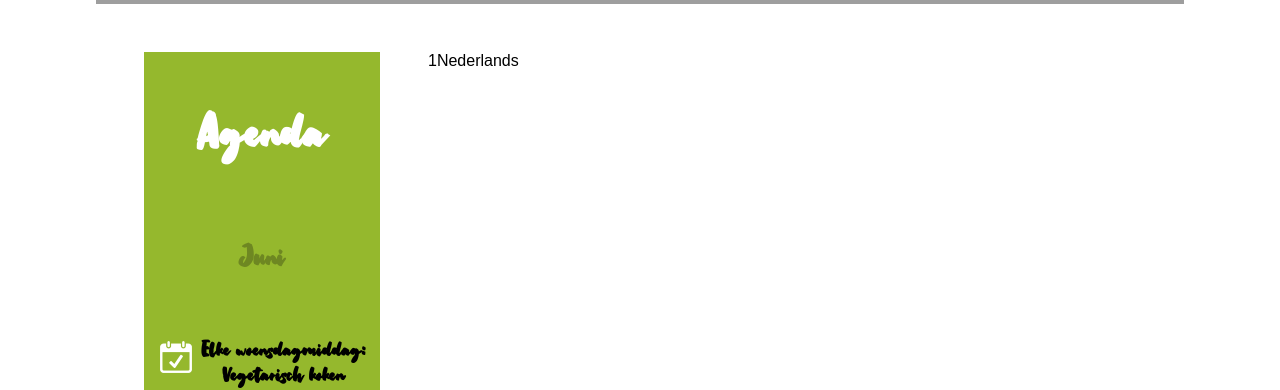
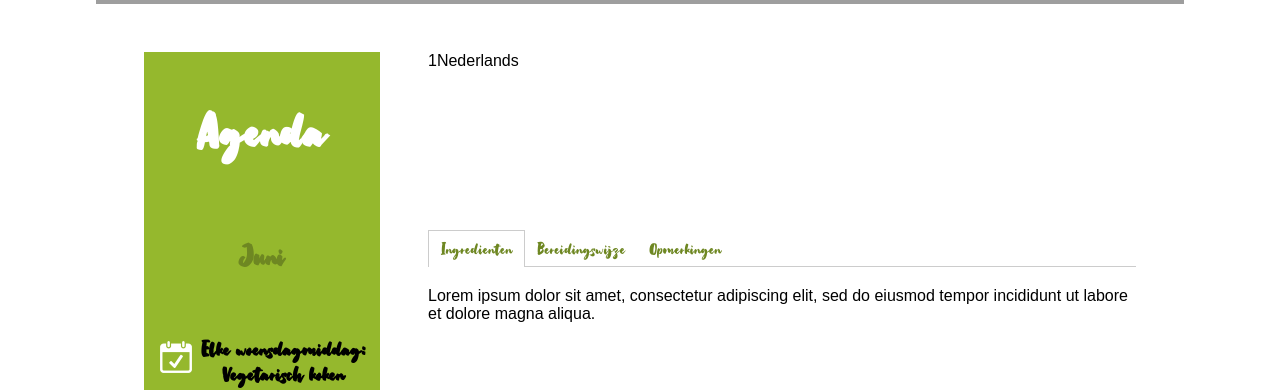
Before and after one commit to lydiavangammeren/vurrukkulluk, a React (Create React App) app: page /details/1 in a window 1280 px wide. Shown: the part 375-765 px from the top of the page. Built offline with nearby package versions, Linux system fonts and the light colour scheme; grey boxes are pictures that could not be loaded.

Commit message:
Wrapper Component three tabs #9 added Tabs and Tab component

```diff
--- a/src/App.css
+++ b/src/App.css
@@ -81,3 +81,26 @@ section{
   align-items: stretch;
   margin: 3em;
 }
+
+/* Tabs  */
+
+.tab-list {
+  color: var(--darker-green);
+  font-family: var(--heading);
+  font-size: 20px;
+  border-bottom: 1px solid #ccc;
+  padding-left: 0;
+}
+
+.tab-list-item {
+  display: inline-block;
+  list-style: none;
+  margin-bottom: -1px;
+  padding: 0.5rem 0.75rem;
+}
+
+.tab-list-active {
+  background-color: white;
+  border: solid #ccc;
+  border-width: 1px 1px 0 1px;
+}
--- a/src/components/DetailContent.jsx
+++ b/src/components/DetailContent.jsx
@@ -1,54 +1,55 @@
-import React from 'react'
-import Details from './Details'
-import '../css/DetailContent.css'
-import { useParams } from 'react-router-dom';
-
+import React from "react";
+import Details from "./Details";
+import "../css/DetailContent.css";
+import { useParams } from "react-router-dom";
+import TabWrapper from "./TabWrapper";
 
 const DetailContent = () => {
   const { id } = useParams();
   const recipes = [
     {
-      "id": "1",
-      "title": "Eggs & Veggies",
-      "image": "EggsAndVeggies.jpg",
-      "kitchen": "Nederlands",
-      "type": "Vegatarisch"
+      id: "1",
+      title: "Eggs & Veggies",
+      image: "EggsAndVeggies.jpg",
+      kitchen: "Nederlands",
+      type: "Vegatarisch",
     },
     {
-      "id":"2",
-      "title": "Vegan Burger",
-      "image": "VeganBurger.jpg",
-      "kitchen": "Amerikaans",
-      "type": "Vegan"
+      id: "2",
+      title: "Vegan Burger",
+      image: "VeganBurger.jpg",
+      kitchen: "Amerikaans",
+      type: "Vegan",
     },
     {
-      "id":"3",
-      "title": "Sushi Rolls",
-      "image": "SushiRolls.jpg",
-      "kitchen": "Japans",
-      "type": "Vis"
+      id: "3",
+      title: "Sushi Rolls",
+      image: "SushiRolls.jpg",
+      kitchen: "Japans",
+      type: "Vis",
     },
     {
-      "id":"4",
-      "title": "Pizza Green",
-      "image": "PizzaGreen.jpg",
-      "kitchen": "Italiaans",
-      "type": "Vlees"
-    }];
+      id: "4",
+      title: "Pizza Green",
+      image: "PizzaGreen.jpg",
+      kitchen: "Italiaans",
+      type: "Vlees",
+    },
+  ];
 
-    const recipe = recipes.find(x => x.id === id);
+  const recipe = recipes.find((x) => x.id === id);
   return (
-    <div className='DetailContent'>
-      <div className='detailTop'>
+    <div className="DetailContent">
+      <div className="detailTop">
         {id}
         {recipe.kitchen}
         {/* <Details  /> */}
       </div>
-      <div className='detailBottom'>
-
+      <div className="detailBottom">
+        <TabWrapper />
       </div>
     </div>
-  )
-}
+  );
+};
 
-export default DetailContent
+export default DetailContent;
--- /dev/null
+++ b/src/components/Tab.jsx
@@ -0,0 +1,42 @@
+import React, { Component } from 'react';
+import PropTypes from 'prop-types';
+
+class Tab extends Component {
+    static propTypes = {
+      activeTab: PropTypes.string.isRequired,
+      label: PropTypes.string.isRequired,
+      onClick: PropTypes.func.isRequired,
+    };
+
+    onClick = () => {
+      const { label, onClick } = this.props;
+      onClick(label);
+    }
+
+    render() {
+      const {
+        onClick,
+        props: {
+          activeTab,
+          label,
+        },
+      } = this;
+
+      let className = 'tab-list-item';
+
+      if (activeTab === label) {
+        className += ' tab-list-active';
+      }
+
+      return (
+        <li
+          className={className}
+          onClick={onClick}
+        >
+          {label}
+        </li>
+      );
+    }
+  }
+
+  export default Tab;
--- a/src/components/TabWrapper.jsx
+++ b/src/components/TabWrapper.jsx
@@ -1,8 +1,27 @@
 // Wrapper component for tabs
-import React from 'react';
+import React from "react";
+import Tabs from "./Tabs";
 
 const TabWrapper = () => {
-    return (<h1>Wrapper</h1>  );
-}
+  return (
+    <>
+      <h1>Tabs Demo</h1>
+      <Tabs>
+        <div label="Ingredienten">
+          Lorem ipsum dolor sit amet, consectetur adipiscing elit, sed do
+          eiusmod tempor incididunt ut labore et dolore magna aliqua.
+        </div>
+        <div label="Bereidingswijze">
+          Ut enim ad minim veniam, quis nostrud exercitation ullamco laboris
+          nisi ut aliquip ex ea commodo consequat
+        </div>
+        <div label="Opmerkingen">
+          Duis aute irure dolor in reprehenderit in voluptate velit esse cillum
+          dolore eu fugiat nulla pariatur.
+        </div>
+      </Tabs>
+    </>
+  );
+};
 
 export default TabWrapper;
--- /dev/null
+++ b/src/components/Tabs.jsx
@@ -0,0 +1,56 @@
+import React, { Component } from "react";
+import PropTypes from "prop-types";
+import Tab from "./Tab";
+
+class Tabs extends Component {
+  static propTypes = {
+    children: PropTypes.instanceOf(Array).isRequired,
+  };
+
+  constructor(props) {
+    super(props);
+
+    this.state = {
+      activeTab: this.props.children[0].props.label,
+    };
+  }
+
+  onClickTabItem = (tab) => {
+    this.setState({ activeTab: tab });
+  };
+
+  render() {
+    const {
+      onClickTabItem,
+      props: { children },
+      state: { activeTab },
+    } = this;
+
+    return (
+      <div className="tabs">
+        <ol className="tab-list">
+          {children.map((child) => {
+            const { label } = child.props;
+
+            return (
+              <Tab
+                activeTab={activeTab}
+                key={label}
+                label={label}
+                onClick={onClickTabItem}
+              />
+            );
+          })}
+        </ol>
+        <div className="tab-content">
+          {children.map((child) => {
+            if (child.props.label !== activeTab) return undefined;
+            return child.props.children;
+          })}
+        </div>
+      </div>
+    );
+  }
+}
+
+export default Tabs;
--- a/src/css/DetailContent.css
+++ b/src/css/DetailContent.css
@@ -8,3 +8,7 @@
 .detailBottom {
 
 }
+
+.wrapper {
+
+}
```
